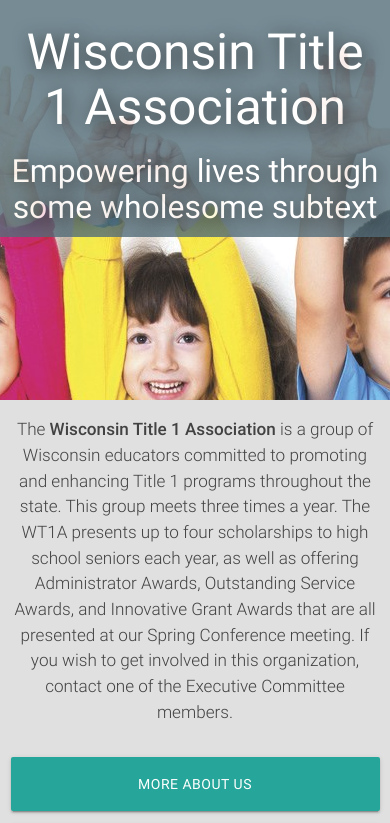
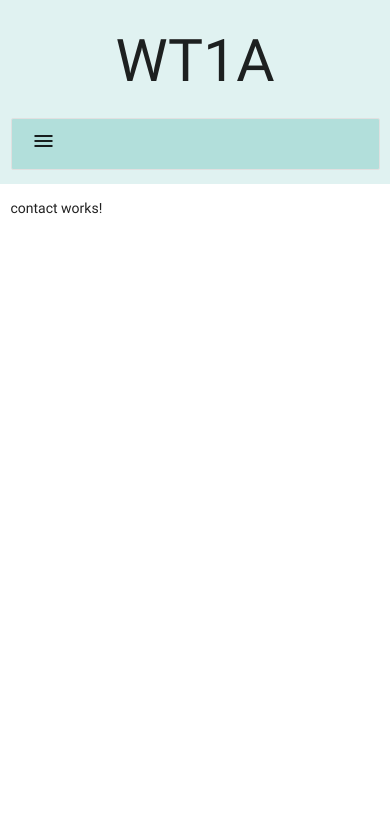
Before and after one commit to bresheske/wt1a, an Angular app: page /content/contact in a window 390 px wide. Shown: the top 823 px of the page. Built offline with nearby package versions, Linux system fonts and the light colour scheme.

Commit message:
mobile content page.

```diff
--- a/src/app/app.module.ts
+++ b/src/app/app.module.ts
@@ -12,6 +12,7 @@
 import { HistoryComponent } from './pages/history/history.component';
 import { MinutesComponent } from './pages/minutes/minutes.component';
 import { MembershipComponent } from './pages/membership/membership.component';
+import { ContactComponent } from './pages/contact/contact.component';
 
 const routes: Routes = [
   { path: '', component: HomeComponent },
@@ -26,6 +27,7 @@
       { path: 'history', component: HistoryComponent },
       { path: 'minutes', component: MinutesComponent },
       { path: 'membership', component: MembershipComponent },
+      { path: 'contact', component: ContactComponent },
     ]
   },
   { path: '**', component: HomeComponent }
@@ -42,7 +44,8 @@
     CommitteeComponent,
     HistoryComponent,
     MinutesComponent,
-    MembershipComponent
+    MembershipComponent,
+    ContactComponent
   ],
   imports: [
     RouterModule.forRoot(routes),
--- a/src/app/modules/content/content.component.css
+++ b/src/app/modules/content/content.component.css
@@ -1,4 +1,5 @@
-.collection li[routerLink] {
+.collection li[routerLink],
+.collection li.menu-icon {
     cursor: pointer;
 }
 
--- a/src/app/modules/content/content.component.html
+++ b/src/app/modules/content/content.component.html
@@ -1,11 +1,15 @@
 <div class="row">
   <div class="col m3 s12 teal lighten-5">
     <h1 class="center"><a routerLink="/">WT1A</a></h1>
-    <ul class="collection">
+    <ul class="collection hide-on-med-and-up">
+      <li class="collection-item teal lighten-4 menu-icon" (click)="toggleMenu()"><i class="material-icons">menu</i></li>
+    </ul>
+    <ul class="collection {{hideClass}}">
       <li class="collection-item teal lighten-4">Home</li>
       <li class="collection-item" routerLink="/content/home" routerLinkActive="active">News</li>
       <li class="collection-item" routerLink="/content/about" routerLinkActive="active">About Us</li>
       <li class="collection-item" routerLink="/content/bylaws" routerLinkActive="active">By-Laws</li>
+      <li class="collection-item" routerLink="/content/contact" routerLinkActive="active">Contact Us</li>
       <li class="collection-item" routerLink="/content/committee" routerLinkActive="active">Executive Committee</li>
       <li class="collection-item" routerLink="/content/history" routerLinkActive="active">History</li>
       <li class="collection-item" routerLink="/content/minutes" routerLinkActive="active">Meeting Minutes</li>
--- a/src/app/modules/content/content.component.ts
+++ b/src/app/modules/content/content.component.ts
@@ -1,5 +1,7 @@
 import { Component, OnInit } from '@angular/core';
 import { Reveal } from '../../static/reveal';
+import { Router } from '@angular/router';
+import { NavigationStart } from '@angular/router/src/events';
 
 @Component({
   selector: 'app-content',
@@ -7,9 +9,25 @@
   styleUrls: ['./content.component.css']
 })
 export class ContentComponent implements OnInit {
+  public HIDE:string = "hide-on-small-only";
+  public SHOW:string = "";
 
-  constructor() {
+  public hideClass:string = this.HIDE;
 
+  constructor(router:Router) {
+    router.events.subscribe((event) => {
+      this.hideMenu();
+    });
+  }
+
+  public hideMenu() {
+    this.hideClass = this.HIDE;
+  }
+
+  public toggleMenu() {
+    this.hideClass = (this.hideClass == this.HIDE)
+      ? this.SHOW
+      : this.HIDE;
   }
 
   ngOnInit() {
--- /dev/null
+++ b/src/app/pages/contact/contact.component.html
@@ -0,0 +1,3 @@
+<p>
+  contact works!
+</p>
--- /dev/null
+++ b/src/app/pages/contact/contact.component.ts
@@ -0,0 +1,15 @@
+import { Component, OnInit } from '@angular/core';
+
+@Component({
+  selector: 'app-contact',
+  templateUrl: './contact.component.html',
+  styleUrls: ['./contact.component.css']
+})
+export class ContactComponent implements OnInit {
+
+  constructor() { }
+
+  ngOnInit() {
+  }
+
+}
```
Also changed, not shown: src/app/pages/contact/contact.component.css (added), src/styles.css (line endings or trailing spaces), 1 other file (tests, documents, lock files or other folders).
